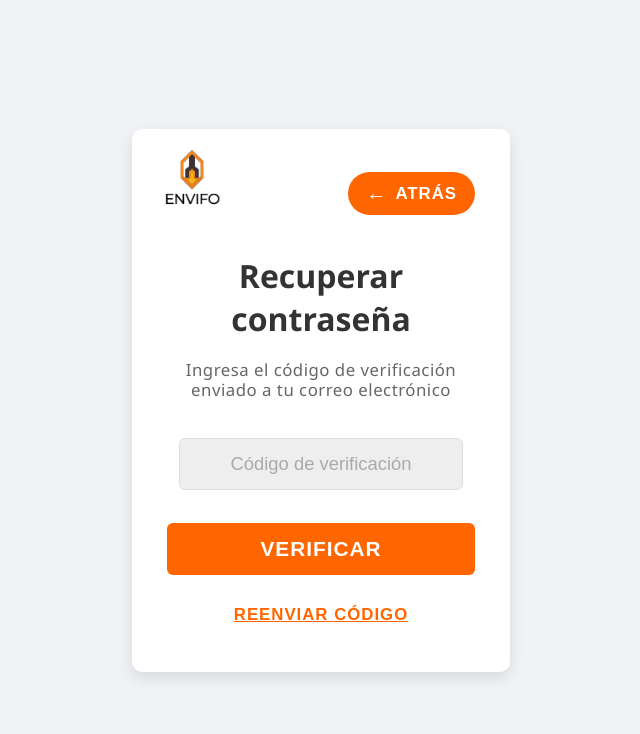
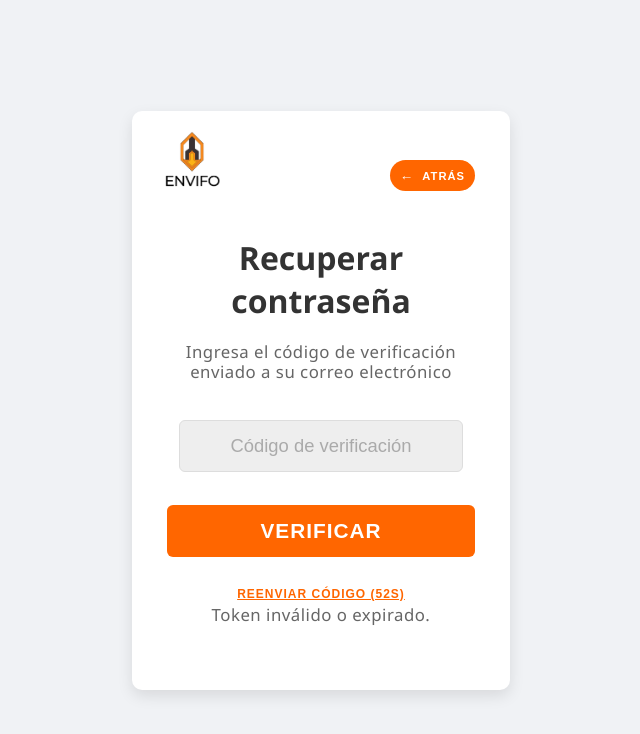
Before and after one commit to juanpablotb05/Proyecto, a React (Vite) app: page /password-recovery in a window 1280 px wide. Both pictures are taken after a click on the button "VERIFICAR". Shown: the top 734 px of the page, without its empty margins (298-938 px from the left). Built offline with nearby package versions, Linux system fonts and the light colour scheme; no server answers.

Commit message:
Fetch PasswordRecovery con cuenta regresiva

```diff
--- a/src/pages/ForgotPassword/ForgotPassword.jsx
+++ b/src/pages/ForgotPassword/ForgotPassword.jsx
@@ -22,11 +22,11 @@ const ForgotPassword = () => {
 
   const handleContinue = () => {
     console.log('Correo electrónico ingresado:', email);
+    localStorage.setItem('emailRecuperacion', email);
     navigate('/password-recovery');
   };
 
-const forgotAction = (e) => {
-  e.preventDefault();
+const forgotAction = () => {
   const emailForgot = email.trim();
 
   fetch(`http://localhost:8080/api/recuperacion/solicitar?email=${encodeURIComponent(emailForgot)}`, {
@@ -47,7 +47,7 @@ const forgotAction = (e) => {
   return (
     <div className="forgot-password-container">
       <div className="logo-section">
-        <img src={logo} alt="Envifo Logo" className="logo" />
+        <img src={logo} alt="Envifo Logo" className="logo" onClick={() => navigate('/')}/>
       </div>
 
       <div className="content-section">
--- a/src/pages/PasswordRecovery/PasswordRecovery.css
+++ b/src/pages/PasswordRecovery/PasswordRecovery.css
@@ -55,8 +55,8 @@ body {
   color: white;
   border: none;
   border-radius: 25px; /* Forma de píldora más pronunciada */
-  padding: 10px 18px; /* Más padding */
-  font-size: 1.05em;
+  padding: 8px 10px; /* Más padding */
+  font-size: 0.7em;
   cursor: pointer;
   display: flex;
   align-items: center;
@@ -134,7 +134,7 @@ body {
   background: none;
   color: #ff6600; /* Texto naranja */
   border: none;
-  font-size: 1.05em; /* Fuente ligeramente más grande */
+  font-size: 0.75em; /* Fuente ligeramente más grande */
   cursor: pointer;
   text-decoration: underline;
   transition: color 0.2s ease;
--- a/src/pages/PasswordRecovery/PasswordRecovery.jsx
+++ b/src/pages/PasswordRecovery/PasswordRecovery.jsx
@@ -1,44 +1,109 @@
-import React, { useState } from 'react';
-import './PasswordRecovery.css'; // Importa el archivo CSS
+import React, { useState, useEffect } from 'react';
+import './PasswordRecovery.css';
+import { useNavigate } from 'react-router-dom';
 import logo from '../../assets/ENVIFO.png';
 
 const PasswordRecovery = () => {
   const [codigoVerificacion, setCodigoVerificacion] = useState('');
+  const [mensaje, setMensaje] = useState('');
+  const [botonDeshabilitado, setBotonDeshabilitado] = useState(true);
+  const [contador, setContador] = useState(60); // segundos
+
+  const navigate = useNavigate();
+
+  useEffect(() => {
+    const intervalo = setInterval(() => {
+      setContador((prev) => {
+        if (prev <= 1) {
+          clearInterval(intervalo);
+          setBotonDeshabilitado(false);
+          return 0;
+        }
+        return prev - 1;
+      });
+    }, 1000);
+
+    // Limpiar el intervalo al desmontar el componente
+    return () => clearInterval(intervalo);
+  }, []);
 
   const manejarCambioCodigoVerificacion = (evento) => {
     setCodigoVerificacion(evento.target.value);
   };
 
   const manejarVerificar = () => {
-    // Lógica para manejar la verificación, por ejemplo, enviar el código a una API
-    console.log('Verificando código:', codigoVerificacion);
-    // Aquí podrías agregar la llamada a tu API
+    const token = codigoVerificacion.trim();
+
+    fetch(`http://localhost:8080/api/recuperacion/validar?token=${encodeURIComponent(token)}`, {
+      method: "GET",
+      headers: {
+        "Accept": "application/json"
+      },
+    })
+      .then((res) => {
+        if (!res.ok) throw new Error("Token inválido o expirado.");
+        return res.text();
+      })
+      .then((data) => {
+        navigate('/RestablecerPassword');
+      })
+      .catch((err) => {
+        console.error(err);
+        setMensaje("Token inválido o expirado.");
+      });
   };
 
   const manejarReenviarCodigo = () => {
-    // Lógica para reenviar el código de verificación
     console.log('Reenviando código...');
-    // Aquí podrías agregar la llamada a tu API para reenviar el código
+    setBotonDeshabilitado(true);
+    setContador(60);
+
+    const intervalo = setInterval(() => {
+      setContador((prev) => {
+        if (prev <= 1) {
+          clearInterval(intervalo);
+          setBotonDeshabilitado(false);
+          return 0;
+        }
+        return prev - 1;
+      });
+    }, 1000);
+
+    const emailForgot = localStorage.getItem('emailRecuperacion');
+
+  fetch(`http://localhost:8080/api/recuperacion/solicitar?email=${encodeURIComponent(emailForgot)}`, {
+    method: "POST",
+    headers: {
+      "Accept": "application/json",
+      "Content-Type": "application/json",
+    },
+  })
+      .then((res) => {
+        if (!res.ok) throw new Error("Correo inválido.");
+        return res.text();
+      })
+    .catch((err) => {
+      console.error(err);
+      setMensaje(`Correo inválido.`);
+    });
   };
 
   return (
     <div className="contenedor-recuperacion-contrasena">
       <div className="cabecera">
         <div className="contenedor-logo">
-          {/* Asumiendo que tienes un SVG o una imagen para el logo */}
-          {/* **¡Importante!** Reemplaza "ruta/a/tu/logo.png" con la ruta real de tu logo */}
-           <div className="logo-section">
-            <img src={logo} alt="Envifo Logo" className="logo" />
+          <div className="logo-section">
+            <img src={logo} alt="Envifo Logo" className="logo" onClick={() => navigate('/')}/>
           </div>
-      </div>
-       <button className="boton-atras" onClick={() => window.history.back()}>
-        <span className="flecha">←</span> atrás
+        </div>
+        <button className="boton-atras" onClick={() => window.history.back()}>
+          <span className="flecha">←</span> atrás
         </button>
       </div>
 
       <div className="contenido">
         <h1>Recuperar contraseña</h1>
-        <p>Ingresa el código de verificación enviado a tu correo electrónico</p>
+        <p>Ingresa el código de verificación enviado a su correo electrónico</p>
 
         <div className="grupo-entrada">
           <input
@@ -55,9 +120,17 @@ const PasswordRecovery = () => {
           Verificar
         </button>
 
-        <button className="boton-reenviar-codigo" onClick={manejarReenviarCodigo}>
-          Reenviar código
+        <button
+          className="boton-reenviar-codigo"
+          onClick={manejarReenviarCodigo}
+          disabled={botonDeshabilitado}
+        >
+          {botonDeshabilitado
+            ? `Reenviar código (${contador}s)`
+            : 'Reenviar código'}
         </button>
+
+        {mensaje && <p className="mensaje-error">{mensaje}</p>}
       </div>
     </div>
   );
--- a/src/pages/RestablecerPassword/RestablecerPassword.jsx
+++ b/src/pages/RestablecerPassword/RestablecerPassword.jsx
@@ -1,11 +1,13 @@
 import React, { useState } from 'react';
 import './RestablecerPassword.css';
+import { useNavigate } from 'react-router-dom';
 import logo from '../../assets/ENVIFO.png';
 
 const PasswordRecovery = () => {
   const [password, setPassword] = useState('');
   const [confirmPassword, setConfirmPassword] = useState('');
   const [mensaje, setMensaje] = useState('');
+  const navigate = useNavigate();
 
   const handleSubmit = (e) => {
     e.preventDefault();
@@ -23,7 +25,7 @@ const PasswordRecovery = () => {
     <div className="Recuperar-password-container">
     <div className="contenedor-recuperacion">
       <div className="logo-cabecera">
-        <img src={logo} alt="Envifo Logo" className="logo" />
+        <img src={logo} alt="Envifo Logo" className="logo" onClick={() => navigate('/')}/>
         <h1>Restablecer contraseña</h1>
         <p>Introduce tu nueva contraseña</p>
       </div>
```
